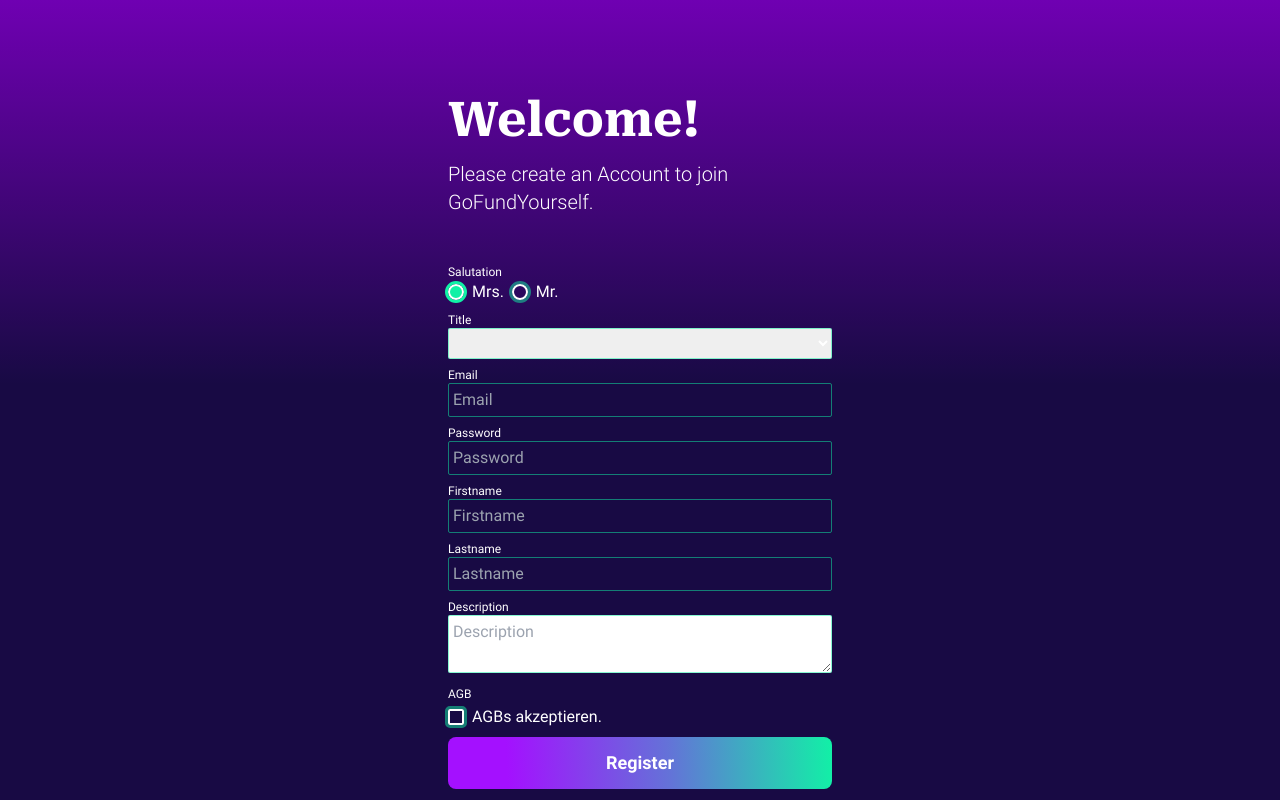
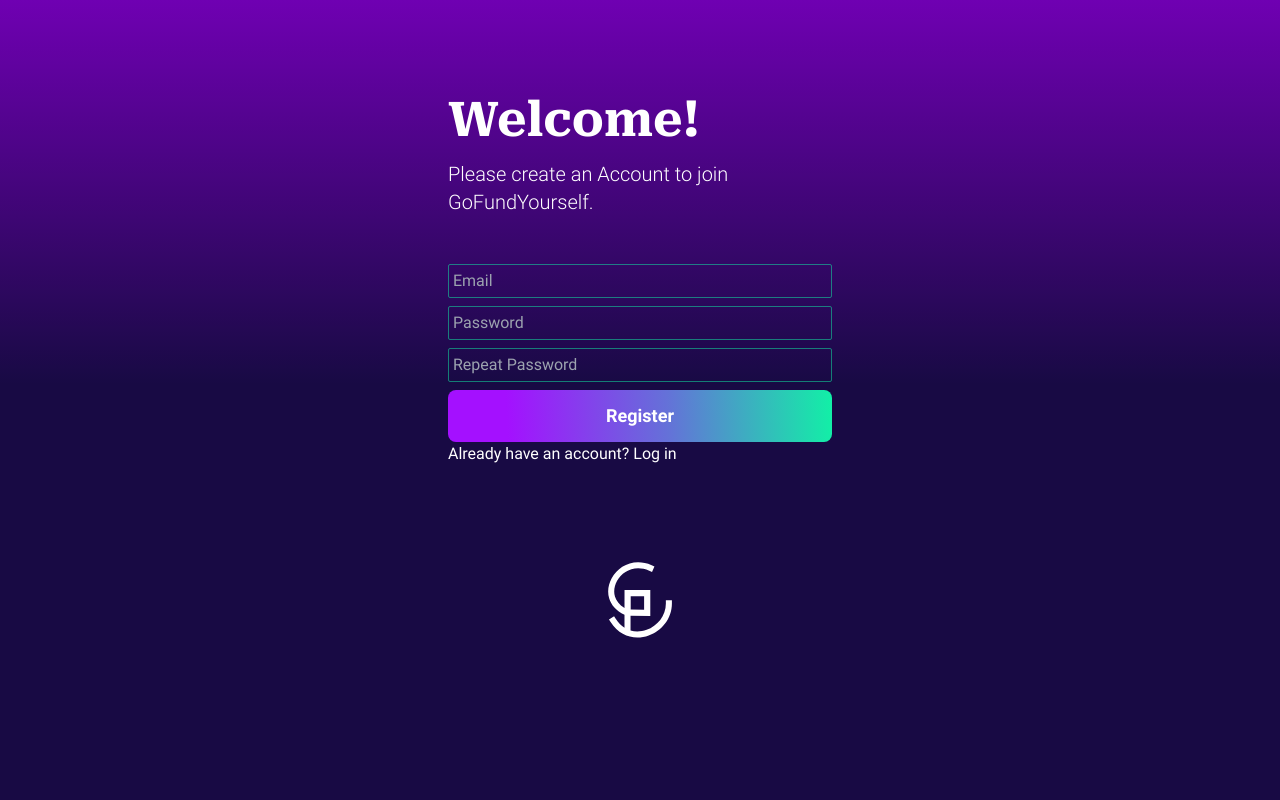
Before and after one commit to carlobeckmann2602/portfolio-tracker, a Next.js app in the folder web/: page /register in a window 1280 px wide. Shown: the top 800 px of the page. Built offline with nearby package versions, Linux system fonts and the light colour scheme.

Commit message:
Remove unused inputs and labels from login and register forms

```diff
--- a/web/pages/login.tsx
+++ b/web/pages/login.tsx
@@ -31,8 +31,8 @@ const Login: NextPage = () => {
             });
           }}
         >
-          <Input type="email" name="email" label="Email" />
-          <Input type="password" name="password" label="Password" />
+          <Input type="email" name="email" placeholder="Email" />
+          <Input type="password" name="password" placeholder="Password" />
           <Button type="submit" look={3}>
             Log-In
           </Button>
--- a/web/pages/register.tsx
+++ b/web/pages/register.tsx
@@ -1,4 +1,5 @@
 import type { NextPage } from "next";
+import Link from "next/link";
 import { Button } from "../components/button";
 import { CenterSection } from "../components/center-section";
 import { Checkbox } from "../components/form/checkbox";
@@ -27,53 +28,26 @@ const Register: NextPage = () => {
 
             const email = formData.get("email") as string;
             const password = formData.get("password") as string;
+            const password2 = formData.get("password2") as string;
 
             registration.mutate({
               email,
               password,
-              password2: password,
+              password2,
             });
           }}
         >
-          <RadioSet
-            name="salutation"
-            label="Salutation"
-            options={["Mrs.", "Mr."]}
-          />
-          <Select
-            name="title"
-            label="Title"
-            options={["Prof.", "Dr."]}
-            nullable
-          />
-          <Input type="email" name="email" label="Email" placeholder="Email" />
+          <Input type="email" name="email" placeholder="Email" />
+          <Input type="password" name="password" placeholder="Password" />
           <Input
             type="password"
-            name="password"
-            label="Password"
-            placeholder="Password"
+            name="password2"
+            placeholder="Repeat Password"
           />
-          <Input
-            type="text"
-            name="firstname"
-            label="Firstname"
-            placeholder="Firstname"
-          />
-          <Input
-            type="text"
-            name="lastname"
-            label="Lastname"
-            placeholder="Lastname"
-          />
-          <TextArea
-            name="description"
-            label="Description"
-            placeholder="Description"
-          />
-          <Checkbox name="agb" label="AGB" text="AGBs akzeptieren."></Checkbox>
           <Button type="submit" look={3}>
             Register
           </Button>
+          <Link href="/login">Already have an account? Log in</Link>
         </form>
       </CenterSection>
     </>
```
